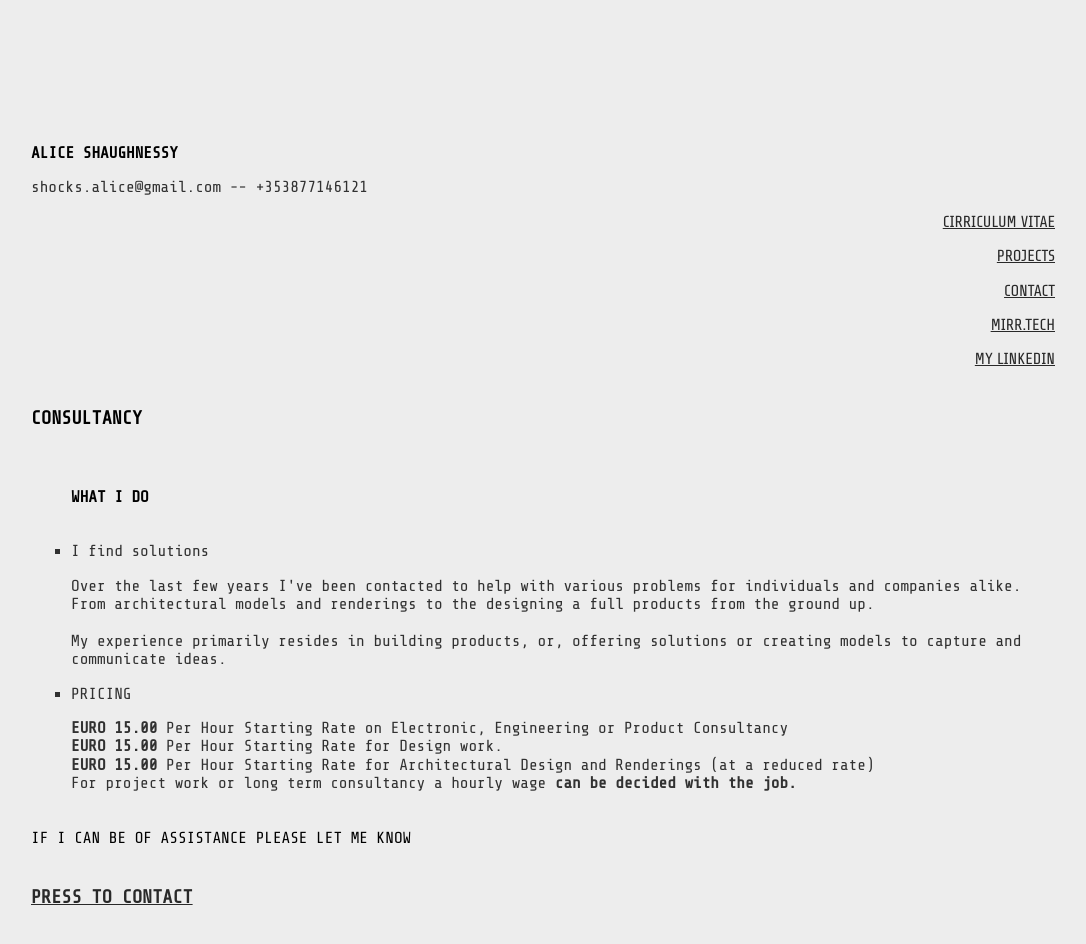
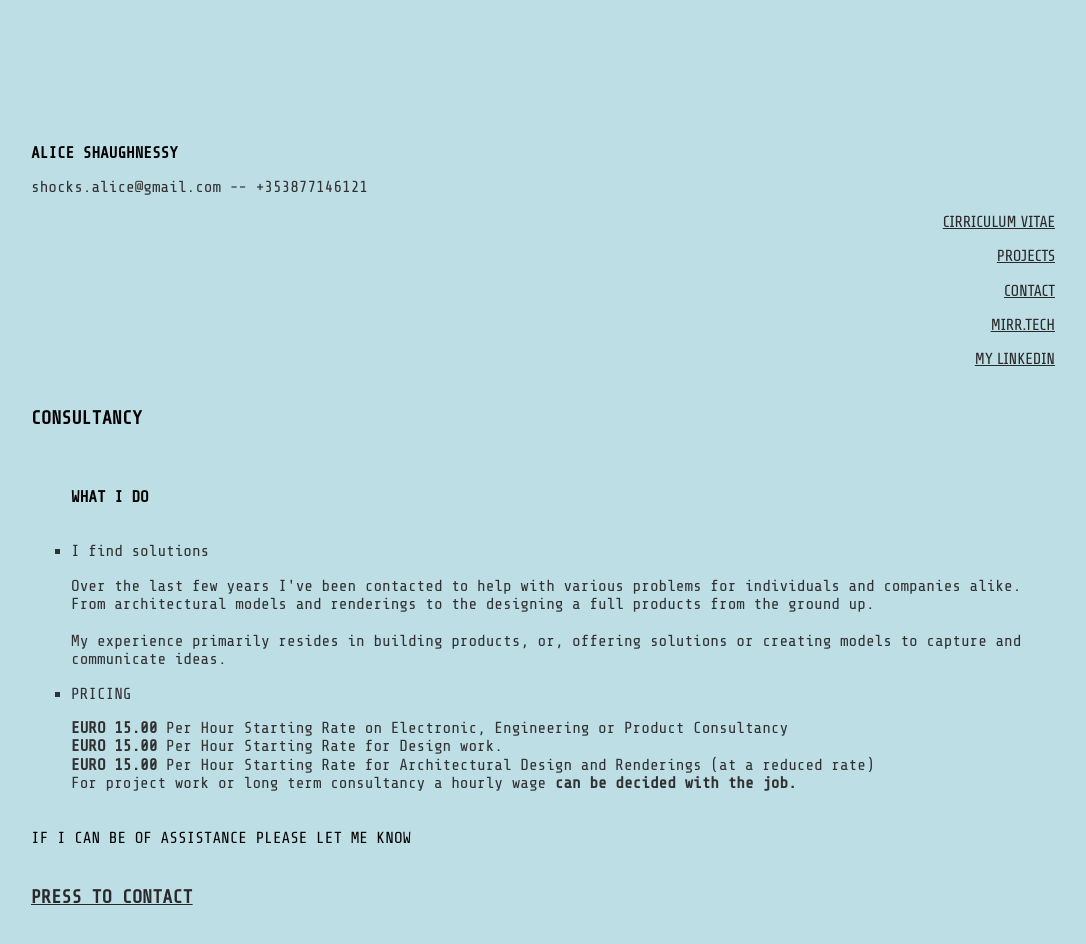
Before and after one commit to aliceshocks/aliceshocks.github.io, a website built with Parcel: page pricing.html in a window 1280 px wide. Shown: the whole page, without its empty margins (97-1183 px from the left). Built offline with nearby package versions, Linux system fonts and the light colour scheme.

Commit message:
Update main.css

```diff
--- a/css/main.css
+++ b/css/main.css
@@ -33,12 +33,12 @@ html {
  */
 
 ::-moz-selection {
-    background: #ededed;
+    background: #bedee6;
     text-shadow: none;
 }
 
 ::selection {
-    background: #ededed;
+    background: #bedee6;
     text-shadow: none;
 }
 
@@ -50,7 +50,7 @@ html {
 body {
     padding: 10%;
     font-family: 'Share Tech Mono', monospace;
-    background-color: #ededed;
+    background-color: #bedee6;
     color: #313131;
 }
 
```
